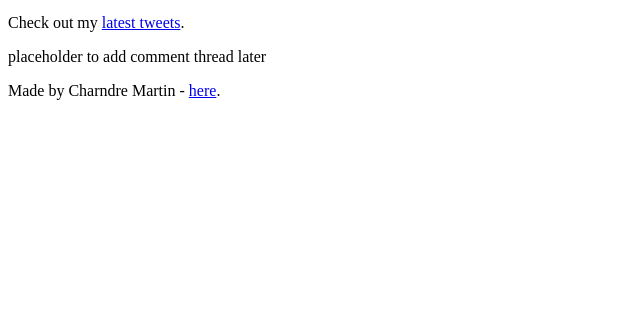
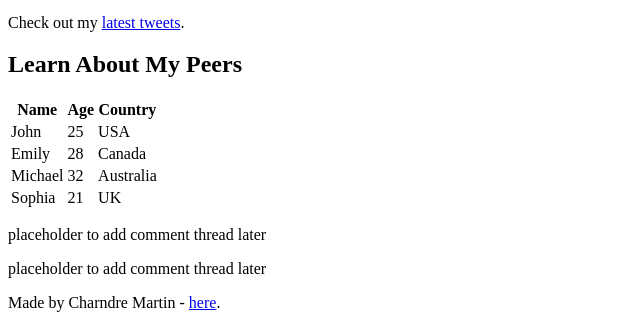
Before and after one commit to Charnikins/My_First_Portfolio, a plain HTML site: page html_basic/index.html in a window 1280 px wide. Shown: the part 617-945 px from the top of the page, without its empty margins (0-640 px from the left). Before the commit the page ends 800 px from the top, so only its background shows below. Drawn offline with Linux system fonts and the light colour scheme.

Commit message:
Update index.html

```diff
--- a/html_basic/index.html
+++ b/html_basic/index.html
@@ -55,6 +55,45 @@
             <p>Check out my <a href="tweets.html">latest tweets</a>.</p>
         </article>
 
+        <!-- Table of learners -->
+         <h2>Learn About My Peers</h2>
+         <table>
+             <thead>
+                 <tr>
+                     <th>Name</th>
+                     <th>Age</th>
+                     <th>Country</th>
+                 </tr>
+             </thead>
+             <tbody>
+                 <tr>
+                     <td>John</td>
+                     <td>25</td>
+                     <td>USA</td>
+                 </tr>
+                 <tr>
+                     <td>Emily</td>
+                     <td>28</td>
+                     <td>Canada</td>
+                 </tr>
+                 <tr>
+                     <td>Michael</td>
+                     <td>32</td>
+                     <td>Australia</td>
+                 </tr>
+                 <tr>
+                     <td>Sophia</td>
+                     <td>21</td>
+                     <td>UK</td>
+                 </tr>
+             </tbody>
+         </table>
+     </article>
+
+     <aside>
+         <p>placeholder to add comment thread later</p>
+     </aside>
+
         <aside>
             <p>placeholder to add comment thread later</p>
         </aside>
```
